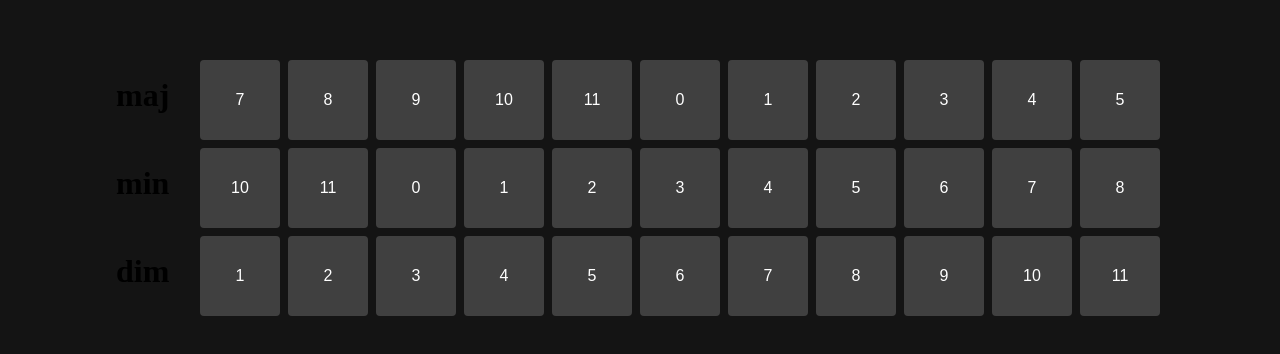
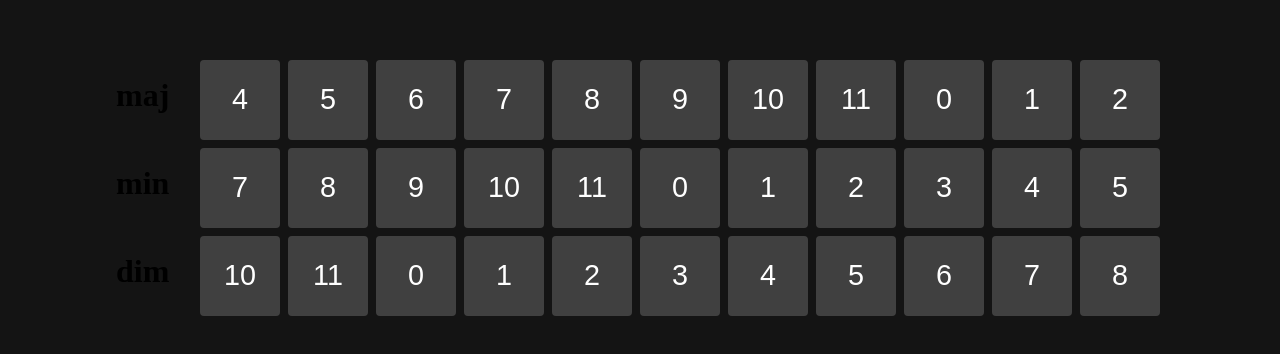
Before and after one commit to jon-of-us/chord-player, a Svelte app: page / in a window 1280 px wide. Shown: the part 260-614 px from the top of the page. Built offline with nearby package versions, Linux system fonts and the light colour scheme.

Commit message:
finished

```diff
--- a/src/buttons/Button.svelte
+++ b/src/buttons/Button.svelte
@@ -1,19 +1,18 @@
 <script lang="ts">
-    import { onMount, onDestroy, createEventDispatcher } from "svelte";
+    import { onMount, onDestroy } from "svelte";
     import type { Sound } from "./music/types";
     import * as s from "../settings/button";
 
     export let sound: Sound;
     export let shortcutKey: string;
     export let label: string;
+    export let topDescriptionLabel = "";
+    export let bottomDescriptionLabel = "";
     let isOn = false;
-
-    const dispatch = createEventDispatcher();
 
     function playSound(): void {
         isOn = true;
         sound.start();
-        dispatch("click");
     }
 
     function stopSound(): void {
@@ -60,18 +59,50 @@
     style:margin={s.buttonMargin}
 >
     {label}
+    <p class="descriptionlabel" id="topDescriptionLabel">
+        {topDescriptionLabel}
+    </p>
+    <p class="descriptionlabel" id="bottomDescriptionLabel">
+        {bottomDescriptionLabel}
+    </p>
 </button>
 
 <style>
     button {
+        display: flex;
+        text-align: center;
+        justify-content: center;
+        align-items: center;
         border: none;
         border-radius: 4px;
         color: #fff;
         font-size: 16px;
         cursor: pointer;
         transition: background-color 0.15s ease-in-out;
+        position: relative;
+        font-weight: 300;
+        font-size: 1.8rem;
     }
     button:hover {
         opacity: 0.8;
     }
+    .descriptionlabel {
+        font-weight: 300;
+        font-size: 1rem;
+        margin: 0;
+        margin-top: 6px;
+        opacity: 0;
+        transition: opacity 0.2s ease-in-out;
+        position: absolute;
+        align-self: center;
+    }
+    button:hover .descriptionlabel {
+        opacity: 0.6;
+    }
+    #topDescriptionLabel {
+        top: 0px;
+    }
+    #bottomDescriptionLabel {
+        bottom: 0px;
+    }
 </style>
--- a/src/buttons/ButtonRow.svelte
+++ b/src/buttons/ButtonRow.svelte
@@ -3,7 +3,7 @@
     import type { MidiNumber } from "./music/types";
     import Button from "./Button.svelte";
     import { Instrument } from "./music/instrument";
-    import { newNoteName } from "./music/note_names";
+    import { newNoteName, oldNoteName } from "./music/note_names";
     import * as s from "../settings/button";
 
     export let startTone: MidiNumber;
@@ -11,14 +11,20 @@
     /** also determins row length*/
     export let shortcutKeys: string[];
     export let instrument: Instrument;
+
+    function note(i: number) {
+        return startTone + 7 * i;
+    }
 </script>
 
 <div class="button-row">
     <h1 style:width={s.buttonSize}>{chrdType.toString()}</h1>
     {#each shortcutKeys as shortcutKey, i}
         <Button
-            label={newNoteName(startTone + 7 * i)}
-            sound={new Chord(instrument, startTone + 7 * i, chrdType)}
+            label={newNoteName(note(i))}
+            topDescriptionLabel={oldNoteName(note(i))}
+            bottomDescriptionLabel={`press ${shortcutKey}`}
+            sound={new Chord(instrument, note(i), chrdType)}
             {shortcutKey}
         />
     {/each}
--- a/src/settings/button.ts
+++ b/src/settings/button.ts
@@ -4,10 +4,11 @@ import { type MidiNumber } from "../buttons/music/types";
 /** Lower note for the range (must be multiple of 12) */
 export const noteRange = 12 * 4;
 export const toneType: OscillatorType = "triangle";
-export const startTone: MidiNumber = 58;
-export const volume = 1.5;
+export const startTone: MidiNumber = 49;
+export const volume = 1.7;
 
 //appearance
 
 export const buttonSize = "80px";
+export const buttonFontSize = "20px";
 export const buttonMargin = "4px";
```
